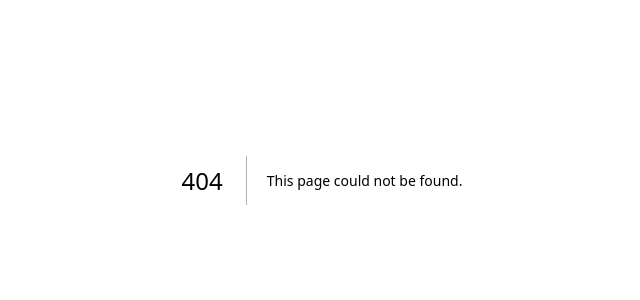
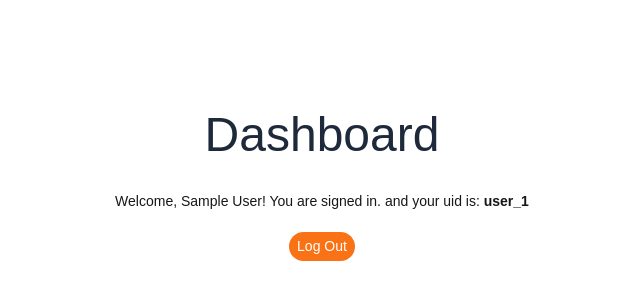
Before and after one commit to Bvbvcito/habitify-ai-coach, a Next.js app in the folder frontend/: page /dashboard in a window 1280 px wide. Before the commit this address had no page. Shown: the part 220-520 px from the top of the page, without its empty margins (318-958 px from the left). Built offline with nearby package versions, Linux system fonts and the light colour scheme; no server answers; sample sign-in values are in the browser's storage.

Commit message:
Auth: Login and protected routes

```diff
--- /dev/null
+++ b/frontend/app/dashboard/page.tsx
@@ -0,0 +1,49 @@
+"use client";
+
+import { signOutUser } from "@/lib/auth";
+import { useRouter } from "next/navigation";
+import ProtectedRoute from "@/components/ProtectedRoutes";
+import useAuth from "@/hooks/useAuth";
+
+const Dashboard = () => {
+  const { user } = useAuth();
+  const router = useRouter();
+
+  const handleLogout = async () => {
+    try {
+      await signOutUser();
+      router.push("/"); // Redirect to sign-in page after logout
+    } catch (error) {
+      console.error("Logout error:", error);
+    }
+  };
+
+  return (
+    <ProtectedRoute>
+      <div className="mx-auto h-full min-h-screen items-center justify-center flex flex-col gap-5">
+        <h1 className="text-slate-800 text-[3rem]">Dashboard</h1>
+        {user ? (
+          <p>
+            Welcome, {user.displayName || "User"}! You are signed in. and your
+            uid is: <span className="font-bold">{user.uid}</span>
+          </p>
+        ) : (
+          <button className="" onClick={handleLogout}>
+            Log Out
+          </button>
+        )}
+        <span>
+          {" "}
+          <button
+            className="bg-orange-500 rounded-full text-white px-2 py-1"
+            onClick={handleLogout}
+          >
+            Log Out
+          </button>
+        </span>
+      </div>
+    </ProtectedRoute>
+  );
+};
+
+export default Dashboard;
--- a/frontend/app/globals.css
+++ b/frontend/app/globals.css
@@ -7,13 +7,6 @@
   --foreground: #171717;
 }
 
-@media (prefers-color-scheme: dark) {
-  :root {
-    --background: #333;
-    --foreground: #ededed;
-  }
-}
-
 body {
   font-size: 14px;
   color: var(--foreground);
--- a/frontend/app/habits/page.tsx
+++ b/frontend/app/habits/page.tsx
@@ -12,6 +12,7 @@ const HabitsPage = () => {
   const handlePost = async (e: React.FormEvent<HTMLFormElement>) => {
     e.preventDefault();
     try {
+      alert(JSON.stringify(formData));
       const response = await fetch("http://127.0.0.1:5000/", {
         method: "POST",
         headers: { "Content-Type": "application/json" },
--- a/frontend/app/page.tsx
+++ b/frontend/app/page.tsx
@@ -1,30 +1,56 @@
 "use client";
+
 import ModalWindow from "@/components/ModalWindow";
-import { useState, useEffect } from "react";
+import { useEffect, useState } from "react";
+import { useRouter } from "next/navigation";
+import { getAuth, onAuthStateChanged, Auth } from "firebase/auth";
+import { app } from "@/lib/firebase"; // Ensure the Firebase config is properly imported
+import SignInPage from "@/components/SignInButton";
 
 export default function HomePage() {
-  const [modal, setModal] = useState(false);
+  const [modal, setModal] = useState<boolean>(false);
+  const [loading, setLoading] = useState<boolean>(true);
+  const router = useRouter();
+  const auth: Auth = getAuth(app);
+
+  useEffect(() => {
+    // Check if we're running on the client-side
+    if (typeof window !== "undefined") {
+      const unsubscribe = onAuthStateChanged(auth, (user) => {
+        if (user) {
+          // Redirect to dashboard if the user is authenticated
+          router.push("/dashboard");
+        } else {
+          // Stop loading if the user is not authenticated
+          setLoading(false);
+        }
+      });
+
+      // Clean up the listener on component unmount
+      return () => unsubscribe();
+    }
+  }, [auth, router]);
+
+  // Optionally show a loading indicator while checking auth state
+  if (loading) return <p>Loading...</p>;
 
   return (
     <>
-      {
-        <ModalWindow
-          onClose={() => setModal(false)}
-          show={modal}
-          edit_method="Add"
-        />
-      }
-      <div className="container bg-gray-200 mx-auto h-full min-h-screen items-center justify-center flex">
+      <ModalWindow
+        onClose={() => setModal(false)}
+        show={modal}
+        edit_method="Add"
+      />
+      <div className="container bg-gray-200 mx-auto h-full min-h-screen items-center justify-center flex flex-col">
+        <div className="text-slate-600 text-[2rem]">HOMEPAGE</div>
         <div>
           <button
             onClick={() => setModal(true)}
             className="bg-orange-500 text-white rounded-full p-2"
           >
-            Set Modal
+            Open Modal
           </button>
-          <span className="text-gray-500">
-            {modal ? "La modal est ouverte" : "La modal est fermée"}
-          </span>
+          <SignInPage />
         </div>
       </div>
     </>
--- a/frontend/components/ModalWindow.tsx
+++ b/frontend/components/ModalWindow.tsx
@@ -40,7 +40,7 @@ const ModalWindow: React.FC<ModalWindowProps> = ({
           Use the form below to a a new task and choose a context as well as a
           difficulty
         </div>
-        <div className="grid grid-cols-2 gap-4">
+        <div className="flex px-5">
           <div>
             <input type="text" />
           </div>
--- /dev/null
+++ b/frontend/components/ProtectedRoutes.tsx
@@ -0,0 +1,26 @@
+// components/ProtectedRoute.js
+import React, { ReactNode, useEffect } from "react";
+import { useRouter } from "next/navigation";
+import useAuth from "../hooks/useAuth";
+
+const ProtectedRoute = ({ children }: { children: ReactNode }) => {
+  const { user, loading } = useAuth();
+  const router = useRouter();
+
+  useEffect(() => {
+    if (!loading && !user) {
+      router.push("/"); // Redirect to login if not authenticated
+    }
+  }, [user, loading, router]);
+
+  if (loading) {
+    return null;
+    <div className="flex w-full min-h-screen mx-auto items-center justify-center">
+      <p>Loading Please Wait ...</p>
+    </div>;
+  }
+
+  return user ? children : null;
+};
+
+export default ProtectedRoute;
--- /dev/null
+++ b/frontend/components/SignInButton.tsx
@@ -0,0 +1,35 @@
+// app/auth/signin/page.js
+"use client";
+import { signInWithGoogle } from "@/lib/auth";
+import { useRouter } from "next/navigation";
+
+const SignInPage = () => {
+  const router = useRouter();
+
+  const handleSignIn = async () => {
+    try {
+      //Launch Google Auth
+      const user = await signInWithGoogle();
+      console.log("User signed in:", user);
+
+      //Redirect User to Dashboard if logged in
+      router.push("/dashboard");
+    } catch (error) {
+      console.error("Sign-in error:", error);
+    }
+  };
+
+  return (
+    <div>
+      <h1 className="text-[3rem] text-slate-800">Sign in with Google</h1>
+      <button
+        className="bg-green-500 text-white rounded-full px-2 py-2"
+        onClick={handleSignIn}
+      >
+        Sign in with Google
+      </button>
+    </div>
+  );
+};
+
+export default SignInPage;
--- /dev/null
+++ b/frontend/hooks/useAuth.tsx
@@ -0,0 +1,21 @@
+// In `hooks/useAuth.js`
+import { useState, useEffect } from "react";
+import { onAuthStateChanged, User } from "firebase/auth";
+import { auth } from "@/lib/firebase";
+
+const useAuth = () => {
+  const [user, setUser] = useState<User | null>(null);
+  const [loading, setLoading] = useState(true);
+
+  useEffect(() => {
+    const unsubscribe = onAuthStateChanged(auth, (user) => {
+      setUser(user);
+      setLoading(false);
+    });
+    return () => unsubscribe();
+  }, []);
+
+  return { user, loading };
+};
+
+export default useAuth;
--- /dev/null
+++ b/frontend/lib/auth.tsx
@@ -0,0 +1,40 @@
+import { auth, provider, signInWithPopup } from "./firebase";
+import { signOut } from "firebase/auth";
+import { db } from "./firebase"; // Make sure your Firestore instance is correctly imported
+import { doc, setDoc } from "firebase/firestore";
+
+export const signInWithGoogle = async () => {
+  try {
+    const result = await signInWithPopup(auth, provider);
+    const user = result.user;
+
+    // Add user information to Firestore
+    await setDoc(
+      doc(db, "users", user.uid),
+      {
+        uid: user.uid,
+        displayName: user.displayName,
+        email: user.email,
+        photoURL: user.photoURL,
+        createdAt: new Date().toISOString(),
+      },
+      { merge: true }
+    ); // merge: true prevents overwriting existing data
+
+    console.log("User signed in and data stored in Firestore");
+    return user;
+  } catch (error) {
+    console.error("Error signing in with Google: ", error);
+    throw error;
+  }
+};
+
+export const signOutUser = async () => {
+  try {
+    await signOut(auth);
+    console.log("User signed out");
+  } catch (error) {
+    console.error("Error signing out: ", error);
+    throw error;
+  }
+};
--- /dev/null
+++ b/frontend/lib/firebase.tsx
@@ -0,0 +1,23 @@
+// lib/firebase.js
+import { initializeApp, getApps, getApp } from "firebase/app";
+import { getAuth, GoogleAuthProvider, signInWithPopup } from "firebase/auth";
+import { getFirestore } from "firebase/firestore";
+
+const firebaseConfig = {
+  apiKey: process.env.NEXT_PUBLIC_FIREBASE_API_KEY,
+  authDomain: process.env.NEXT_PUBLIC_FIREBASE_AUTH_DOMAIN,
+  projectId: process.env.NEXT_PUBLIC_FIREBASE_PROJECT_ID,
+  storageBucket: process.env.NEXT_PUBLIC_FIREBASE_STORAGE_BUCKET,
+  messagingSenderId: process.env.NEXT_PUBLIC_FIREBASE_MESSAGING_SENDER_ID,
+  appId: process.env.NEXT_PUBLIC_FIREBASE_APP_ID,
+};
+
+// Initialize Firebase Auth
+const app = !getApps().length ? initializeApp(firebaseConfig) : getApp();
+const auth = getAuth(app);
+const provider = new GoogleAuthProvider();
+
+// Initialize Firestore
+const db = getFirestore(app);
+
+export { app, auth, provider, db, signInWithPopup };
```
Also changed, not shown: frontend/package.json (+7 -6 lines), 2 other files (tests, documents, lock files or other folders).
